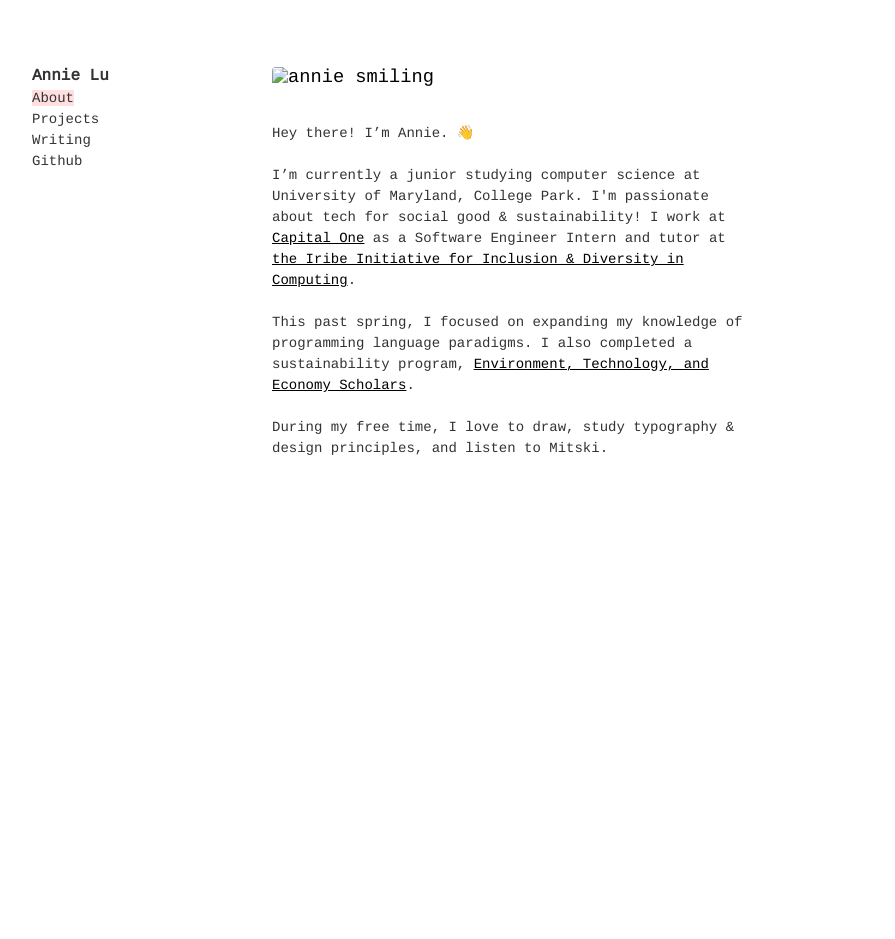
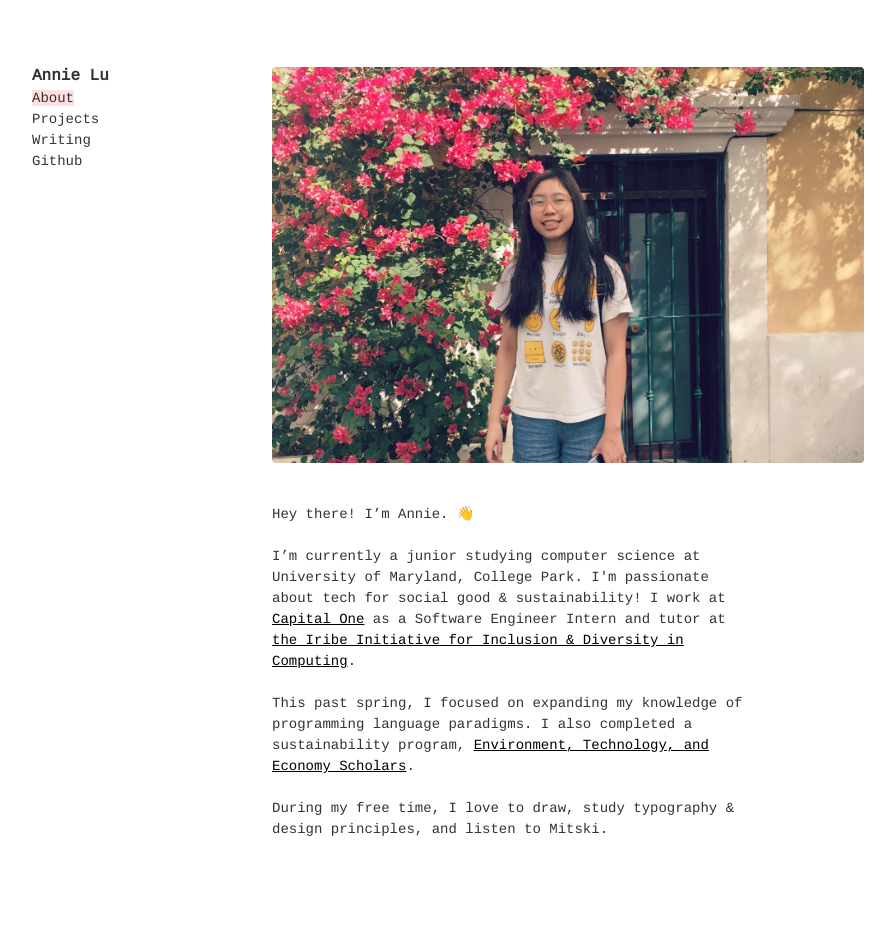
Before and after one commit to annie-lu/annie-lu.github.io, a Jekyll site: the page built from index.html, in a window 1280 px wide. Shown: the whole page, without its empty margins (96-991 px from the left). Built offline with Jekyll 4.4.1, drawn with Linux system fonts in a browser that asks for light colours; before the commit the page ends 900 px from its top, so only the background shows below that.

Commit message:
Update index.html

```diff
--- a/index.html
+++ b/index.html
@@ -5,7 +5,7 @@ title: About
     <div class="fl w-100 w-75-l pt4-l pr7-l pb5-l pv3-m ph5-m pa3">
 <article>
   <h3 class=" fw3 ">
-  <img src="annie.jpg" class="w-100 br2" alt="annie smiling">
+  <img src="images/annie.jpg" class="w-100 br2" alt="annie smiling">
   <p class="f6 lh-copy measure-wide dark-gray">
     <br/>
    Hey there! I’m Annie. 👋<br/> <br/>
```
